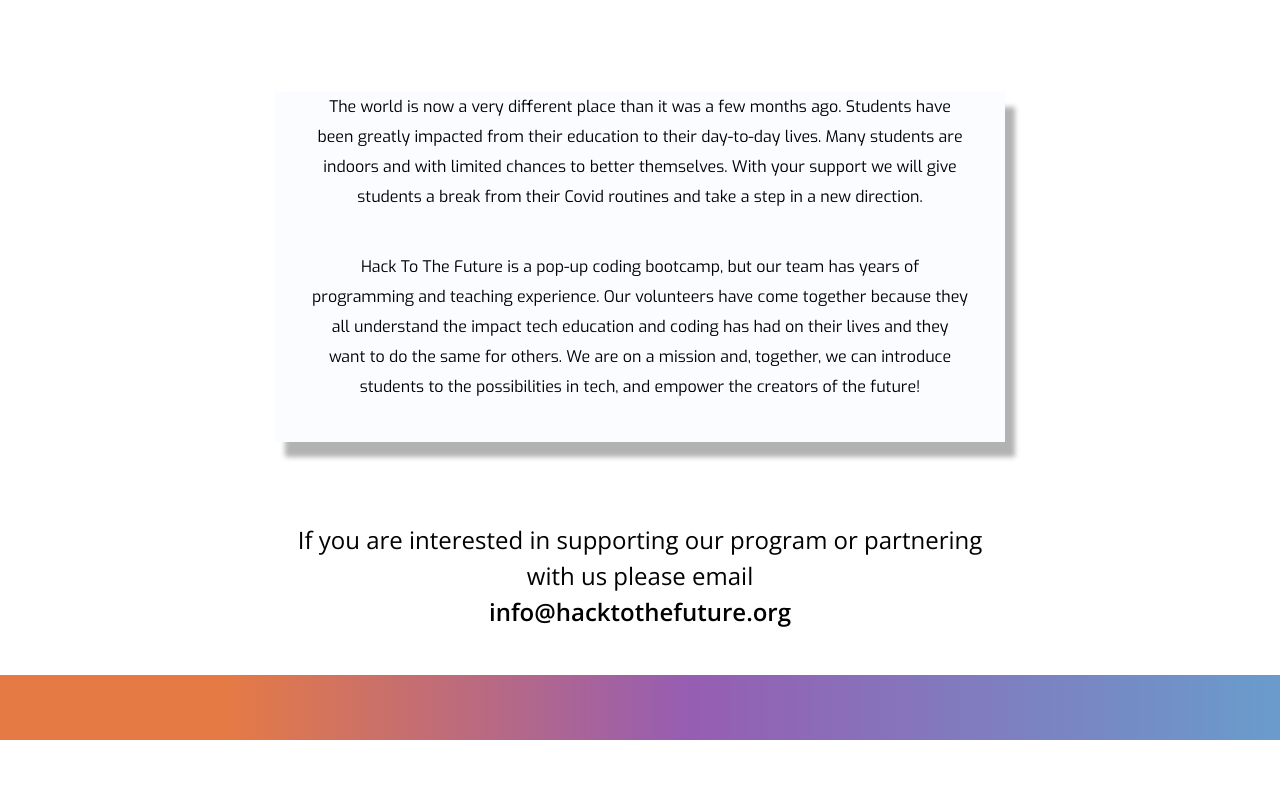
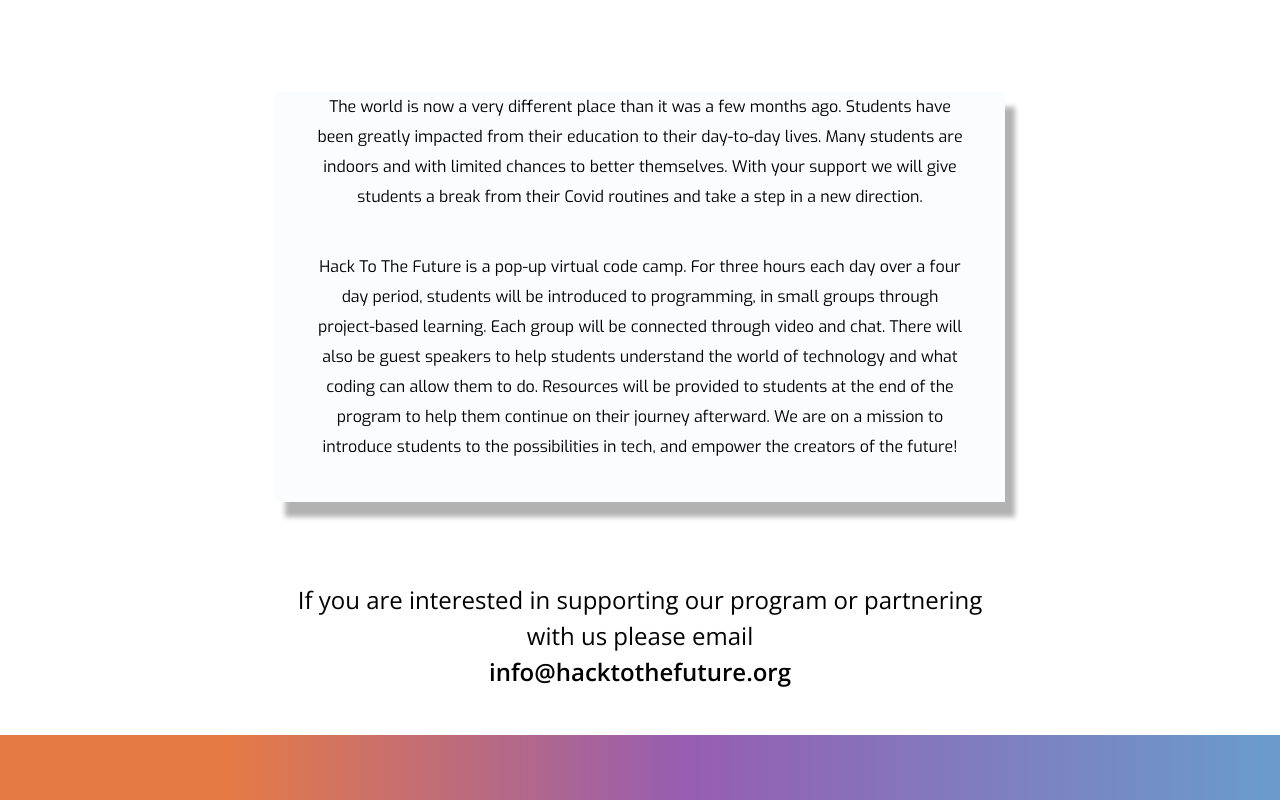
Before and after one commit to iamsmarts/hackforthefuture, a React (Create React App) app: page /partners in a window 1280 px wide. Shown: the part 856-1656 px from the top of the page. Before the commit the page ends 1596 px from the top, so only its background shows below. Built offline with nearby package versions, Linux system fonts and the light colour scheme.

Commit message:
updated copy for Ryan

```diff
--- a/src/pages/about/about.page.jsx
+++ b/src/pages/about/about.page.jsx
@@ -30,15 +30,6 @@
                 time. We are a pop-up virtual coding camp focused on introducing
                 high school students of color to programming and the world of
                 technology.
-              </p>
-              <p>
-                For three hours each day over a four day period, students will
-                be introduced to programming, in small groups through project
-                based learning. Each group will be connected through video and
-                chat. There will also be guest speakers to help students
-                understand the world of technology and what coding can allow
-                them to do. Resources will be provided to students at the end of
-                the program to help them continue on their journey afterwards.
               </p>
             </div>
           </div>
--- a/src/pages/partners/partners.components.jsx
+++ b/src/pages/partners/partners.components.jsx
@@ -63,13 +63,15 @@
           </p>
 
           <p>
-            Hack To The Future is a pop-up coding bootcamp, but our team has
-            years of programming and teaching experience. Our volunteers have
-            come together because they all understand the impact tech education
-            and coding has had on their lives and they want to do the same for
-            others. We are on a mission and, together, we can introduce students
-            to the possibilities in tech, and empower the creators of the
-            future!
+            Hack To The Future is a pop-up virtual code camp. For three hours
+            each day over a four day period, students will be introduced to
+            programming, in small groups through project-based learning. Each
+            group will be connected through video and chat. There will also be
+            guest speakers to help students understand the world of technology
+            and what coding can allow them to do. Resources will be provided to
+            students at the end of the program to help them continue on their
+            journey afterward. We are on a mission to introduce students to the
+            possibilities in tech, and empower the creators of the future!
           </p>
         </div>
       </div>
```
